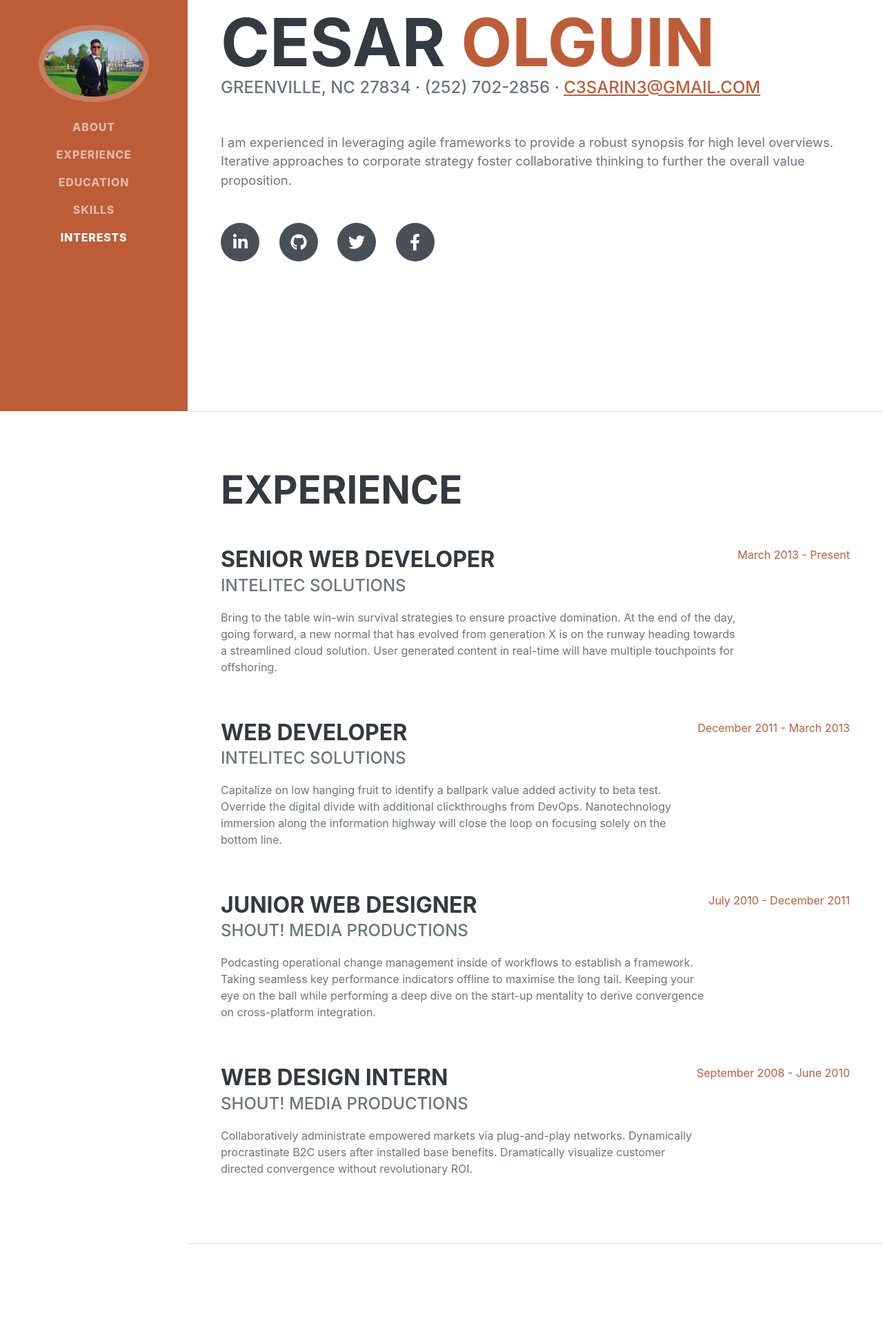
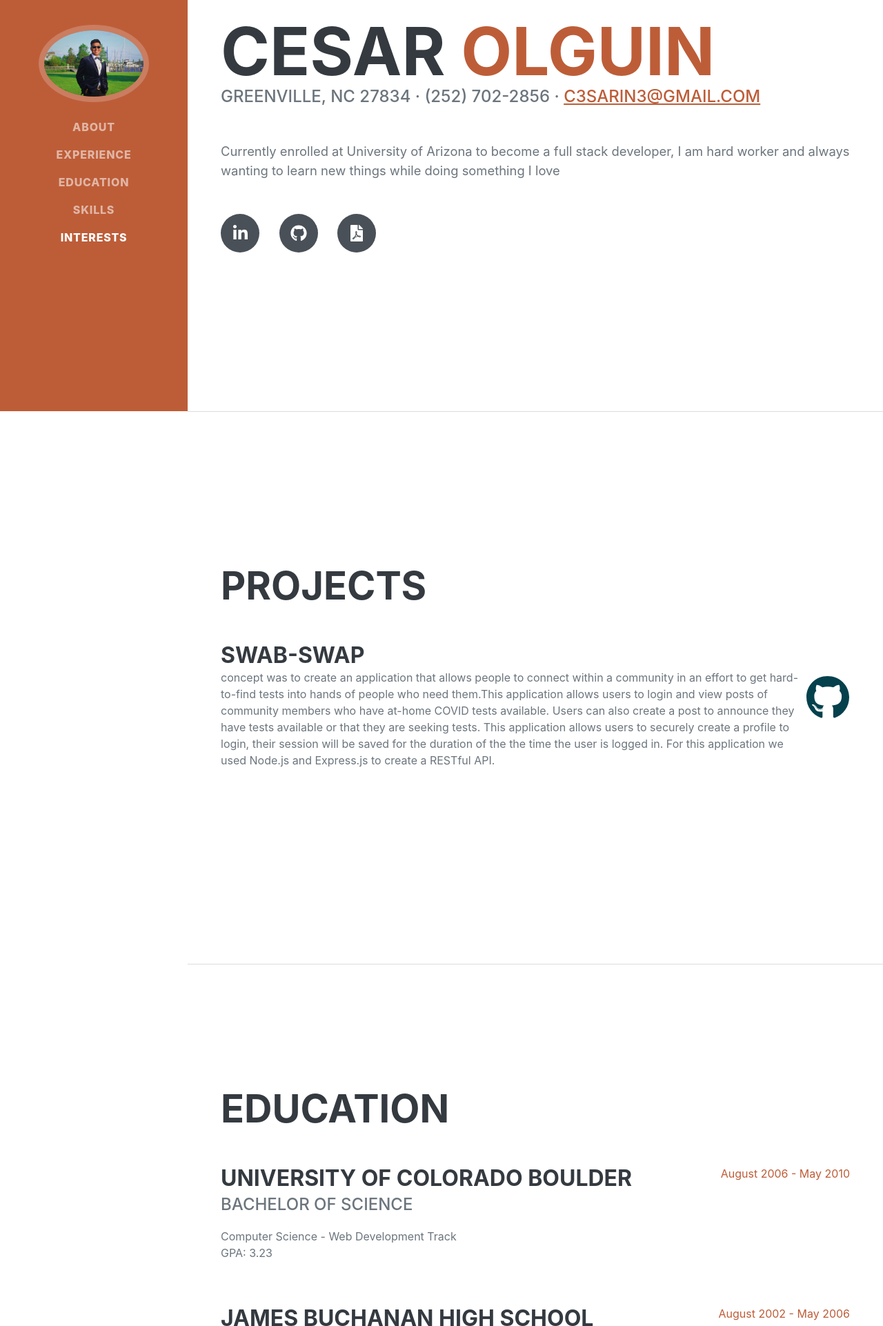
Before and after one commit to c3sarin1/Updated-Portfolio, a plain HTML site: page index.html in a window 1280 px wide. Shown: the part 204-2126 px from the top of the page at 69% size. Drawn offline with nearby package versions, Linux system fonts and the light colour scheme; a web font is replaced by a local one.

Commit message:
styling added some projects

```diff
--- a/index.html
+++ b/index.html
@@ -14,6 +14,8 @@
         <link href="https://fonts.googleapis.com/css?family=Muli:400,400i,800,800i" rel="stylesheet" type="text/css" />
         <!-- Core theme CSS (includes Bootstrap)-->
         <link href="css/styles.css" rel="stylesheet" />
+        <link href="http://robjepson.files.wordpress.com/2013/04/resume-icon.jpg" rel="stylesheet" type="icon/css"/>
+
     </head>
     <body id="page-top">
         <!-- Navigation-->
@@ -46,52 +48,30 @@
                         Greenville, NC 27834 · (252) 702-2856 ·
                         <a href="Cesar:c3sarin3@gmail.com">c3sarin3@gmail.com</a>
                     </div>
-                    <p class="lead mb-5">I am experienced in leveraging agile frameworks to provide a robust synopsis for high level overviews. Iterative approaches to corporate strategy foster collaborative thinking to further the overall value proposition.</p>
+                    <p class="lead mb-5">Currently enrolled at University of Arizona to become a full stack developer, I am hard worker and always wanting to learn new things while doing something I love</p>
                     <div class="social-icons">
                         <a class="social-icon" href="https://www.linkedin.com/in/cesar-olguin-0444bb226/"><i class="fab fa-linkedin-in"></i></a>
                         <a class="social-icon" href="https://github.com/c3sarin1"><i class="fab fa-github"></i></a>
-                        <a class="social-icon" href="#!"><i class="fab fa-twitter"></i></a>
-                        <a class="social-icon" href="#!"><i class="fab fa-facebook-f"></i></a>
+                        <a class="social-icon" href="https://docs.google.com/document/d/1DMO6qKdQUqa2_NUbdHLCH1gouhaybjEyyXJ2XPTV10U/edit?usp=sharing"><i class="fa fa-file-pdf"></i></a>
+                        <!-- <a class="social-icon" href="#!"><i class="fab fa-facebook-f"></i></a> -->
                     </div>
                 </div>
             </section>
             <hr class="m-0" />
+
             <!-- Experience-->
             <section class="resume-section" id="experience">
                 <div class="resume-section-content">
-                    <h2 class="mb-5">Experience</h2>
+                    <h2 class="mb-5">Projects</h2>
                     <div class="d-flex flex-column flex-md-row justify-content-between mb-5">
                         <div class="flex-grow-1">
-                            <h3 class="mb-0">Senior Web Developer</h3>
-                            <div class="subheading mb-3">Intelitec Solutions</div>
-                            <p>Bring to the table win-win survival strategies to ensure proactive domination. At the end of the day, going forward, a new normal that has evolved from generation X is on the runway heading towards a streamlined cloud solution. User generated content in real-time will have multiple touchpoints for offshoring.</p>
+                            <h3 class="mb-0">Swab-Swap</h3>
+                            <!-- <div class="subheading mb-3">Intelitec Solutions</div> -->
+                            <p>concept was to create an application that allows people to connect within a community in an effort to get hard-to-find tests into hands of people who need them.This application allows users to login and view posts of community members who have at-home COVID tests available. Users can also create a post to announce they have tests available or that they are seeking tests. This application allows users to securely create a profile to login, their session will be saved for the duration of the the time the user is logged in. For this application we used Node.js and Express.js to create a RESTful API.</p>
                         </div>
-                        <div class="flex-shrink-0"><span class="text-primary">March 2013 - Present</span></div>
+                        <a class="project-icon" href="https://swab-swap.herokuapp.com/"><i class="fab fa-github"></i></a>
                     </div>
-                    <div class="d-flex flex-column flex-md-row justify-content-between mb-5">
-                        <div class="flex-grow-1">
-                            <h3 class="mb-0">Web Developer</h3>
-                            <div class="subheading mb-3">Intelitec Solutions</div>
-                            <p>Capitalize on low hanging fruit to identify a ballpark value added activity to beta test. Override the digital divide with additional clickthroughs from DevOps. Nanotechnology immersion along the information highway will close the loop on focusing solely on the bottom line.</p>
-                        </div>
-                        <div class="flex-shrink-0"><span class="text-primary">December 2011 - March 2013</span></div>
-                    </div>
-                    <div class="d-flex flex-column flex-md-row justify-content-between mb-5">
-                        <div class="flex-grow-1">
-                            <h3 class="mb-0">Junior Web Designer</h3>
-                            <div class="subheading mb-3">Shout! Media Productions</div>
-                            <p>Podcasting operational change management inside of workflows to establish a framework. Taking seamless key performance indicators offline to maximise the long tail. Keeping your eye on the ball while performing a deep dive on the start-up mentality to derive convergence on cross-platform integration.</p>
-                        </div>
-                        <div class="flex-shrink-0"><span class="text-primary">July 2010 - December 2011</span></div>
-                    </div>
-                    <div class="d-flex flex-column flex-md-row justify-content-between">
-                        <div class="flex-grow-1">
-                            <h3 class="mb-0">Web Design Intern</h3>
-                            <div class="subheading mb-3">Shout! Media Productions</div>
-                            <p>Collaboratively administrate empowered markets via plug-and-play networks. Dynamically procrastinate B2C users after installed base benefits. Dramatically visualize customer directed convergence without revolutionary ROI.</p>
-                        </div>
-                        <div class="flex-shrink-0"><span class="text-primary">September 2008 - June 2010</span></div>
-                    </div>
+
                 </div>
             </section>
             <hr class="m-0" />
```
Also changed, not shown: css/styles.css.
